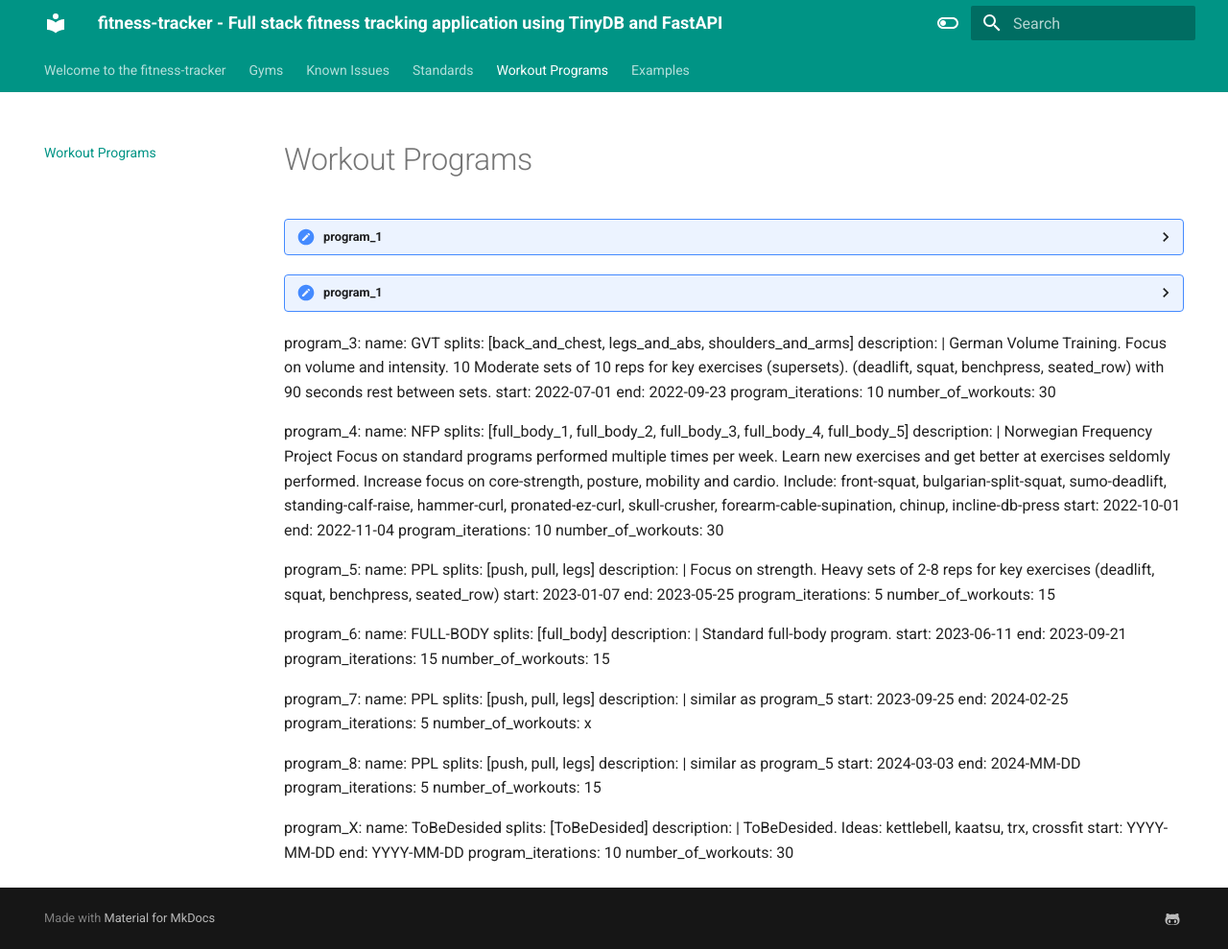
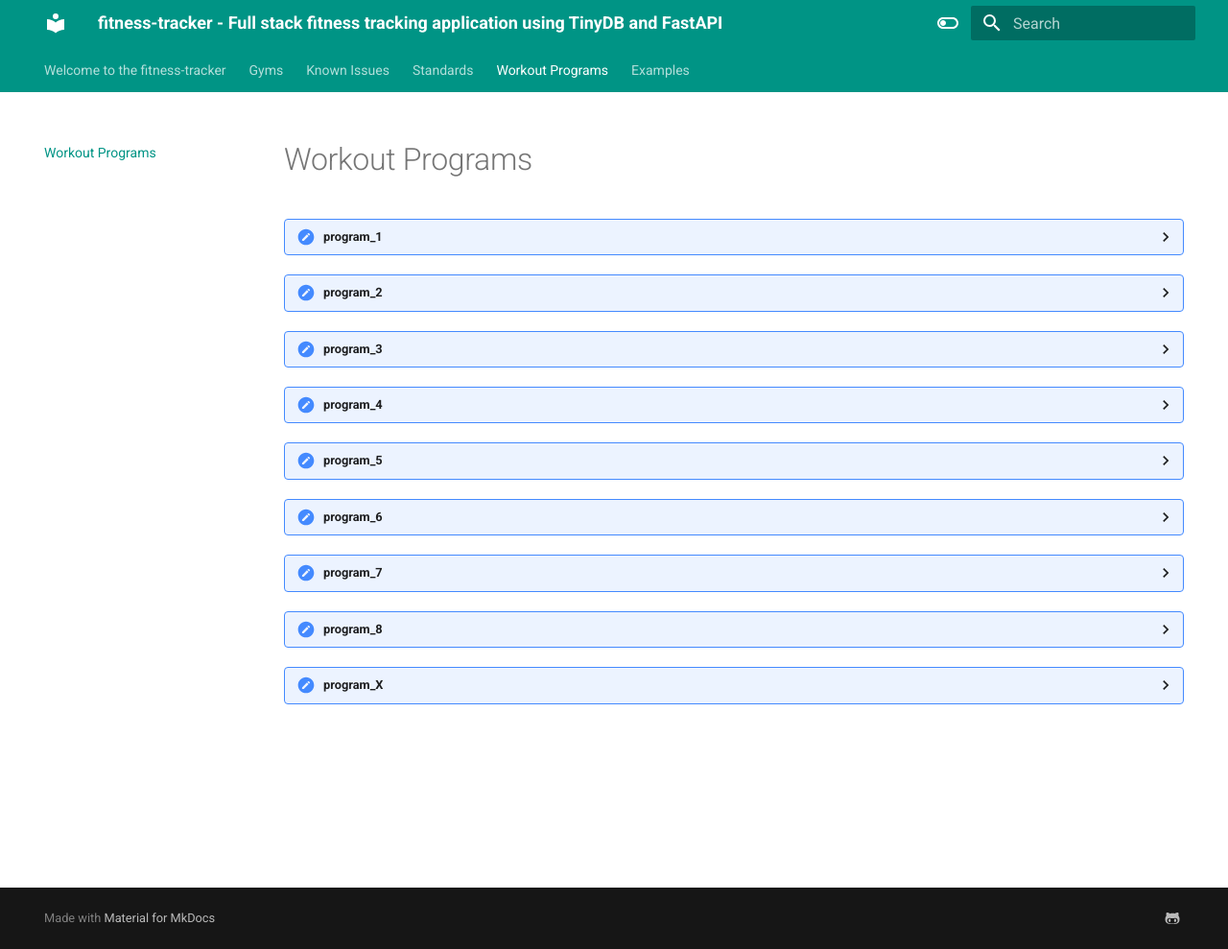
Before and after one commit to TheNewThinkTank/fitness-tracker, an MkDocs documentation site: the page built from docs/project_docs/workout_programs.md, in a window 1280 px wide and 989 px high. Shown: the whole window at 96% size. Built offline with MkDocs 1.6.1 and Material for MkDocs 9.7.7, drawn with Linux system fonts in a browser that asks for light colours; some of the changed lines change nothing that is shown.

Commit message:
docs: collapsible md

```diff
--- a/docs/project_docs/workout_programs.md
+++ b/docs/project_docs/workout_programs.md
@@ -4,7 +4,7 @@
 
   <summary>program_1</summary>
 
-    name: 4-SPLIT
+    name: 4-SPLIT<br>
     splits: [legs, chest, back_and_biceps, shoulder_and_abs]
     description:
       Focus on strength.
@@ -19,99 +19,133 @@
 
 <details>
 
-  <summary>program_1</summary>
+  <summary>program_2</summary>
 
-    program_2:
-      name: PPL
-      splits: [push, pull, legs]
-      description: |
-        Focus on strength.
-        Heavy sets of 2-8 reps for key exercises
-        (deadlift, squat, benchpress, seated_row)
-      start: 2022-03-26
-      end: 2022-06-27
+    name: PPL
+    splits: [push, pull, legs]
+    description: |
+      Focus on strength.
+      Heavy sets of 2-8 reps for key exercises
+      (deadlift, squat, benchpress, seated_row)
+    start: 2022-03-26
+    end: 2022-06-27
 
 </details>
 
-program_3:
-  name: GVT
-  splits: [back_and_chest, legs_and_abs, shoulders_and_arms]
-  description: |
-    German Volume Training.
-    Focus on volume and intensity.
-    10 Moderate sets of 10 reps for key exercises (supersets).
-    (deadlift, squat, benchpress, seated_row)
-    with 90 seconds rest between sets.
-  start: 2022-07-01
-  end: 2022-09-23
-  program_iterations: 10
-  number_of_workouts: 30
+<details>
 
-program_4:
-  name: NFP
-  splits: [full_body_1, full_body_2, full_body_3, full_body_4, full_body_5]
-  description: |
-    Norwegian Frequency Project
-    Focus on standard programs performed multiple times per week.
-    Learn new exercises and get better at exercises seldomly performed.
-    Increase focus on core-strength, posture, mobility and cardio.
-    Include:
-    front-squat, bulgarian-split-squat, sumo-deadlift, standing-calf-raise,
-    hammer-curl, pronated-ez-curl, skull-crusher, forearm-cable-supination,
-    chinup, incline-db-press
-  start: 2022-10-01
-  end: 2022-11-04
-  program_iterations: 10
-  number_of_workouts: 30
+  <summary>program_3</summary>
 
-program_5:
-  name: PPL
-  splits: [push, pull, legs]
-  description: |
-    Focus on strength.
-    Heavy sets of 2-8 reps for key exercises
-    (deadlift, squat, benchpress, seated_row)
-  start: 2023-01-07
-  end: 2023-05-25
-  program_iterations: 5
-  number_of_workouts: 15
+    name: GVT
+    splits: [back_and_chest, legs_and_abs, shoulders_and_arms]
+    description: |
+      German Volume Training.
+      Focus on volume and intensity.
+      10 Moderate sets of 10 reps for key exercises (supersets).
+      (deadlift, squat, benchpress, seated_row)
+      with 90 seconds rest between sets.
+    start: 2022-07-01
+    end: 2022-09-23
+    program_iterations: 10
+    number_of_workouts: 30
 
-program_6:
-  name: FULL-BODY
-  splits: [full_body]
-  description: |
-    Standard full-body program.
-  start: 2023-06-11
-  end: 2023-09-21
-  program_iterations: 15
-  number_of_workouts: 15
+</details>
 
-program_7:
-  name: PPL
-  splits: [push, pull, legs]
-  description: |
-    similar as program_5
-  start: 2023-09-25
-  end: 2024-02-25
-  program_iterations: 5
-  number_of_workouts: x
+<details>
 
-program_8:
-  name: PPL
-  splits: [push, pull, legs]
-  description: |
-    similar as program_5
-  start: 2024-03-03
-  end: 2024-MM-DD
-  program_iterations: 5
-  number_of_workouts: 15
+  <summary>program_4</summary>
 
-program_X:
-  name: ToBeDesided
-  splits: [ToBeDesided]
-  description: |
-    ToBeDesided. Ideas: kettlebell, kaatsu, trx, crossfit
-  start: YYYY-MM-DD
-  end: YYYY-MM-DD
-  program_iterations: 10
-  number_of_workouts: 30
+    name: NFP
+    splits: [full_body_1, full_body_2, full_body_3, full_body_4, full_body_5]
+    description: |
+      Norwegian Frequency Project
+      Focus on standard programs performed multiple times per week.
+      Learn new exercises and get better at exercises seldomly performed.
+      Increase focus on core-strength, posture, mobility and cardio.
+      Include:
+      front-squat, bulgarian-split-squat, sumo-deadlift, standing-calf-raise,
+      hammer-curl, pronated-ez-curl, skull-crusher, forearm-cable-supination,
+      chinup, incline-db-press
+    start: 2022-10-01
+    end: 2022-11-04
+    program_iterations: 10
+    number_of_workouts: 30
+
+</details>
+
+<details>
+
+  <summary>program_5</summary>
+
+    name: PPL
+    splits: [push, pull, legs]
+    description: |
+      Focus on strength.
+      Heavy sets of 2-8 reps for key exercises
+      (deadlift, squat, benchpress, seated_row)
+    start: 2023-01-07
+    end: 2023-05-25
+    program_iterations: 5
+    number_of_workouts: 15
+
+</details>
+
+<details>
+
+  <summary>program_6</summary>
+
+    name: FULL-BODY
+    splits: [full_body]
+    description: |
+      Standard full-body program.
+    start: 2023-06-11
+    end: 2023-09-21
+    program_iterations: 15
+    number_of_workouts: 15
+
+</details>
+
+<details>
+
+  <summary>program_7</summary>
+
+    name: PPL
+    splits: [push, pull, legs]
+    description: |
+      similar as program_5
+    start: 2023-09-25
+    end: 2024-02-25
+    program_iterations: 5
+    number_of_workouts: x
+
+</details>
+
+<details>
+
+  <summary>program_8</summary>
+
+    name: PPL
+    splits: [push, pull, legs]
+    description: |
+      similar as program_5
+    start: 2024-03-03
+    end: 2024-MM-DD
+    program_iterations: 5
+    number_of_workouts: 15
+
+</details>
+
+<details>
+
+  <summary>program_X</summary>
+
+    name: ToBeDesided
+    splits: [ToBeDesided]
+    description: |
+      ToBeDesided. Ideas: kettlebell, kaatsu, trx, crossfit
+    start: YYYY-MM-DD
+    end: YYYY-MM-DD
+    program_iterations: 10
+    number_of_workouts: 30
+
+</details>
```
